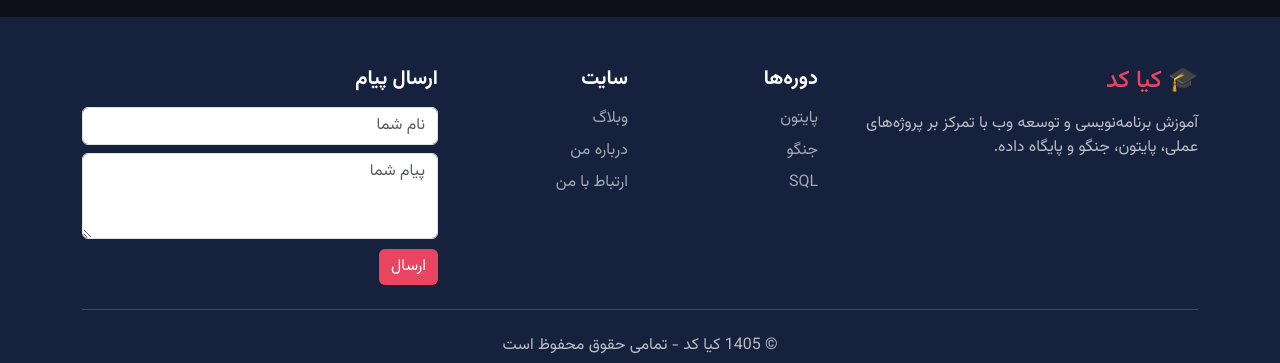
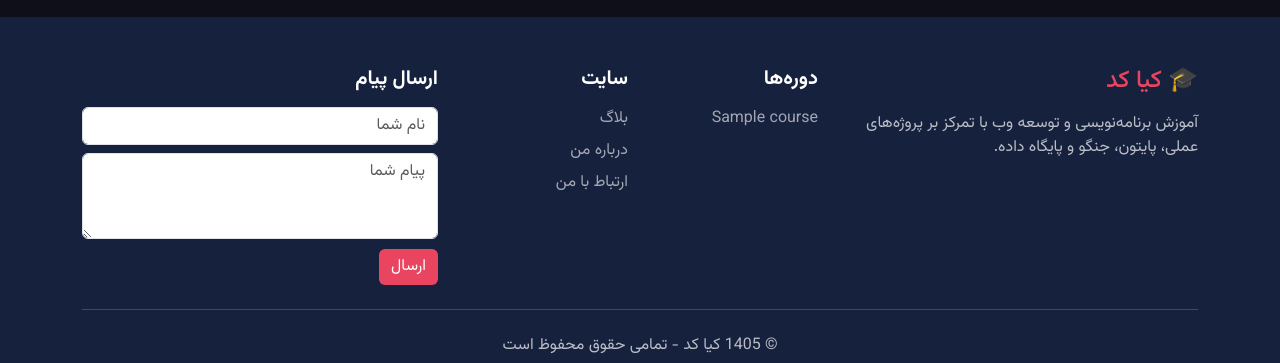
Before and after one commit to Kia-Aalam/KiaCode, a Django app: page / in a window 1280 px wide. Shown: the part 821-1184 px from the top of the page. Run offline with Django 5.2, Linux system fonts and the light colour scheme; tables that the repository leaves empty hold one stand-in row (values such as "Sample post").

Commit message:
fix send message and add dynamic name course in footer

```diff
--- a/home_app/views.py
+++ b/home_app/views.py
@@ -1,19 +1,22 @@
-from django.shortcuts import render
+from django.shortcuts import render, redirect
 from home_app.models import Footer
+from courses_app.models import Course
 
 def base_page(request):
-    return render(request, 'base.html')
+    # course list
+    courses = Course.objects.all()
+
+    # message
+    if request.method == 'POST':
+        username = request.POST.get('username')
+        message = request.POST.get('message')
+        Footer.objects.create(username=username, message=message)
+        return redirect('home')
+
+    return render(request, 'base.html', context={'courses': courses})
 
 def about_me(request):
     return render(request, 'about_me.html')
 
 def contact(request):
     return render(request, 'contact.html')
-
-def footer(request):
-    if request.method == 'POST':
-        username = request.POST.get('username')
-        message = request.POST.get('message')
-        Footer.objects.create(username=username, message=message)
-
-    return render(request, 'includes/footer.html')
--- a/templates/includes/footer.html
+++ b/templates/includes/footer.html
@@ -13,19 +13,18 @@
       <!-- دوره‌ها -->
       <div class="col-6 col-md-2">
         <h5 class="mb-3">دوره‌ها</h5>
-
-        <a href="#" class="footer-link d-block mb-2"> پایتون </a>
-
-        <a href="#" class="footer-link d-block mb-2"> جنگو </a>
-
-        <a href="#" class="footer-link d-block"> SQL </a>
+        {% if courses.model %}
+          {% for course in courses %}
+            <a href="{% url 'courses_list' %}" class="footer-link d-block mb-2"> {{course.title}} </a>
+          {% endfor %}
+        {% endif %}
       </div>
 
       <!-- صفحات -->
       <div class="col-6 col-md-2">
         <h5 class="mb-3">سایت</h5>
 
-        <a href="#" class="footer-link d-block mb-2"> وبلاگ </a>
+        <a href="#" class="footer-link d-block mb-2"> بلاگ </a>
 
         <a href="{% url 'about_me' %}" class="footer-link d-block mb-2">
           درباره من
```
